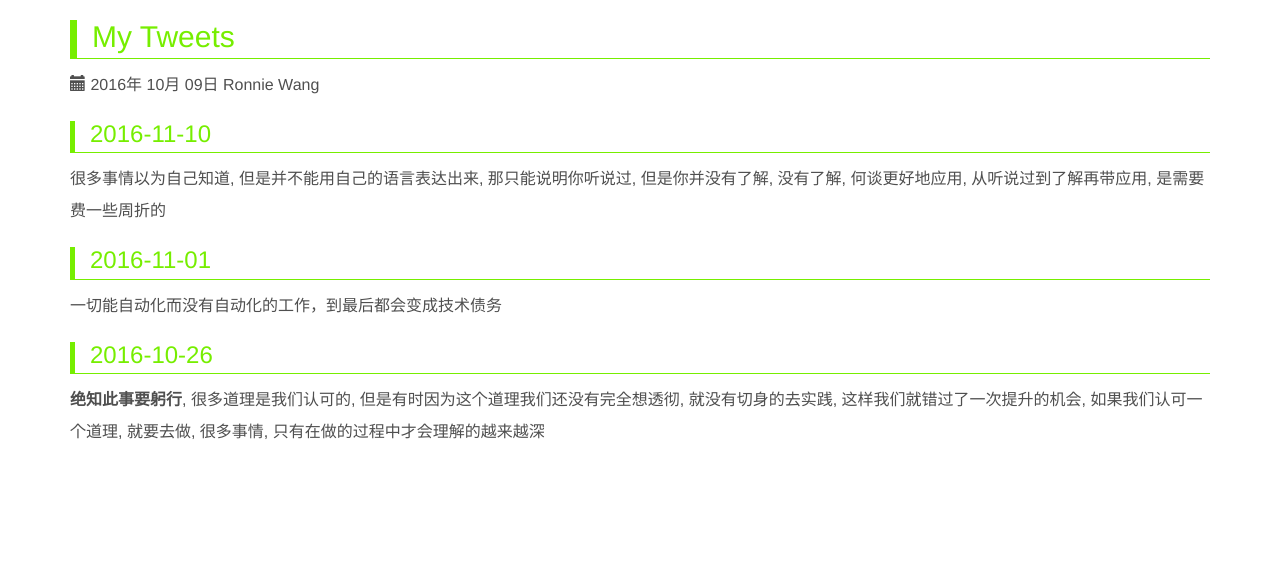
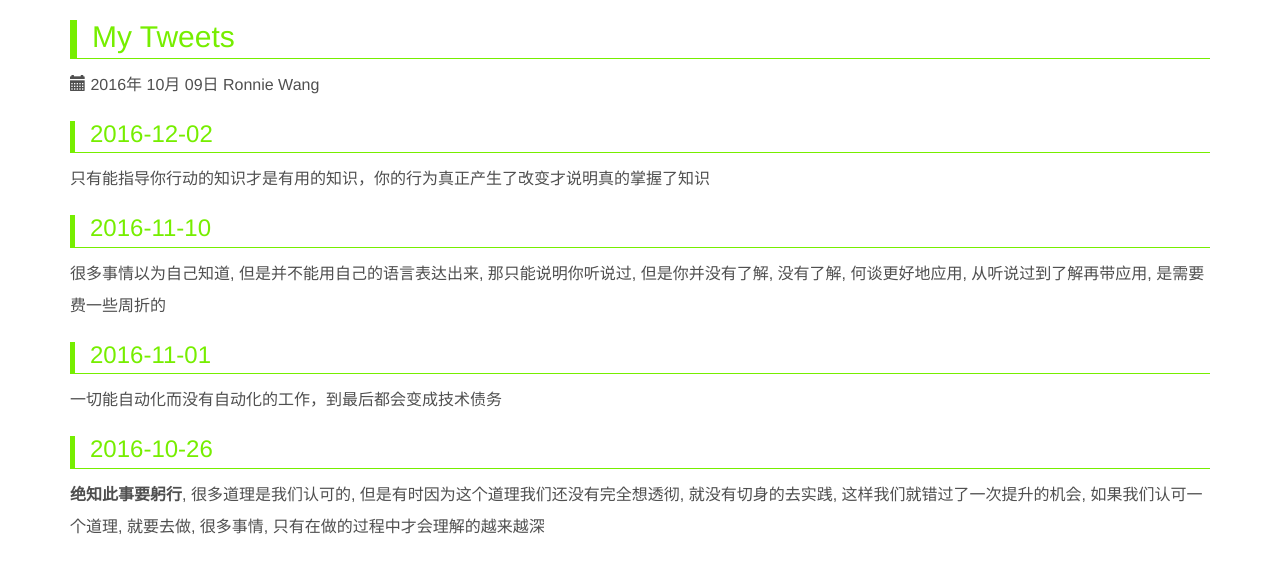
Before and after one commit to ronniewang/ronniewang.github.io, a Jekyll site: the page built from _posts/2016-10-09-my-tweets.md, in a window 1280 px wide. Shown: the top 573 px of the page. Built offline with Jekyll 4.4.1, drawn with Linux system fonts in a browser that asks for light colours.

Commit message:
merge some articles

```diff
--- a/_posts/2016-10-09-my-tweets.md
+++ b/_posts/2016-10-09-my-tweets.md
@@ -8,6 +8,10 @@ description:
 <h2>{{ page.title }}</h2>
 <p><span class="glyphicon glyphicon-calendar"></span> {{ page.date | date:"%Y年 %m月 %d日" }} Ronnie Wang</p>
 
+### 2016-12-02
+
+只有能指导你行动的知识才是有用的知识，你的行为真正产生了改变才说明真的掌握了知识
+
 ### 2016-11-10
 
 很多事情以为自己知道, 但是并不能用自己的语言表达出来, 那只能说明你听说过, 但是你并没有了解, 没有了解, 何谈更好地应用, 从听说过到了解再带应用, 是需要费一些周折的
@@ -16,7 +20,6 @@ description:
 
 一切能自动化而没有自动化的工作，到最后都会变成技术债务
 
-
 ### 2016-10-26
 
 **绝知此事要躬行**, 很多道理是我们认可的, 但是有时因为这个道理我们还没有完全想透彻, 就没有切身的去实践, 这样我们就错过了一次提升的机会, 如果我们认可一个道理, 就要去做, 很多事情, 只有在做的过程中才会理解的越来越深
```
